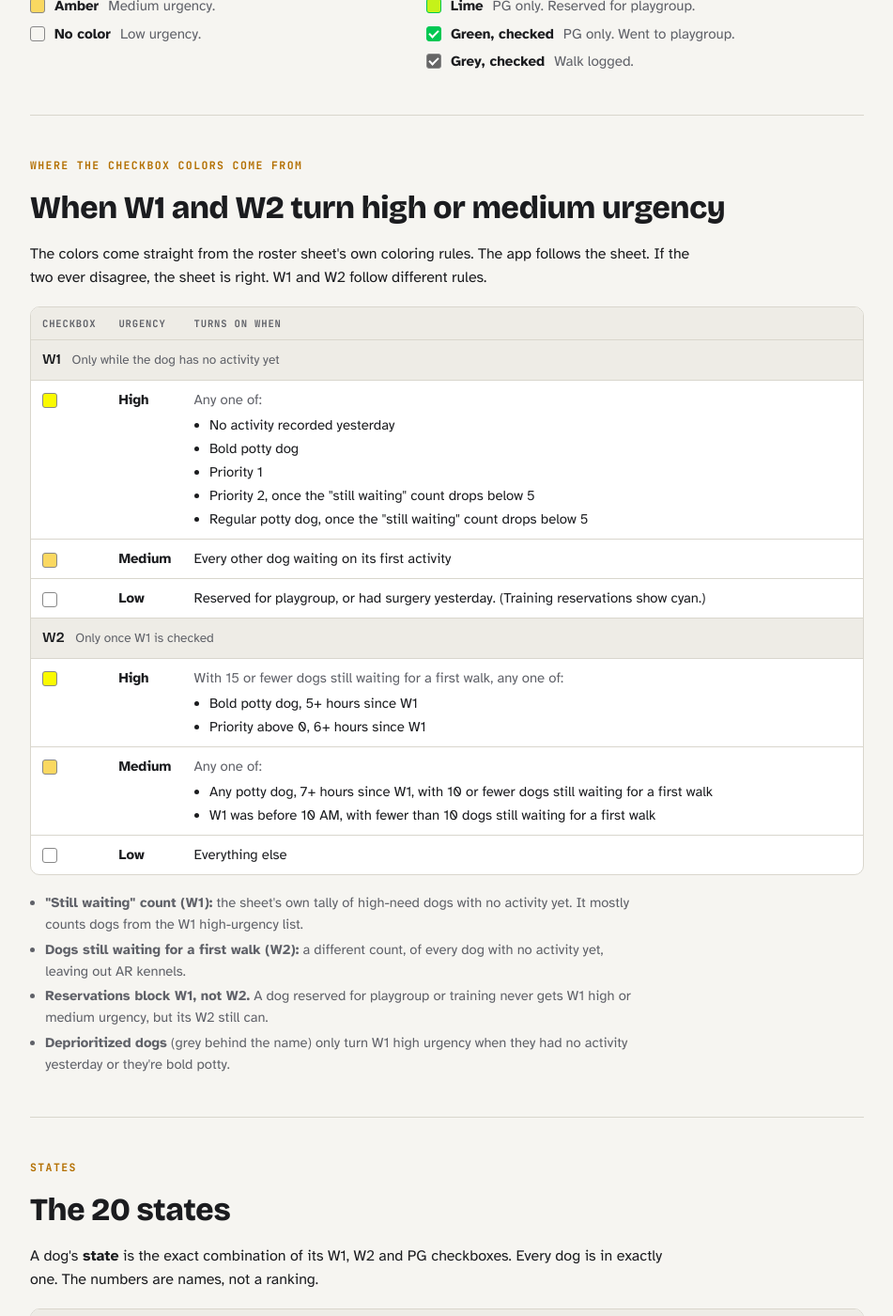
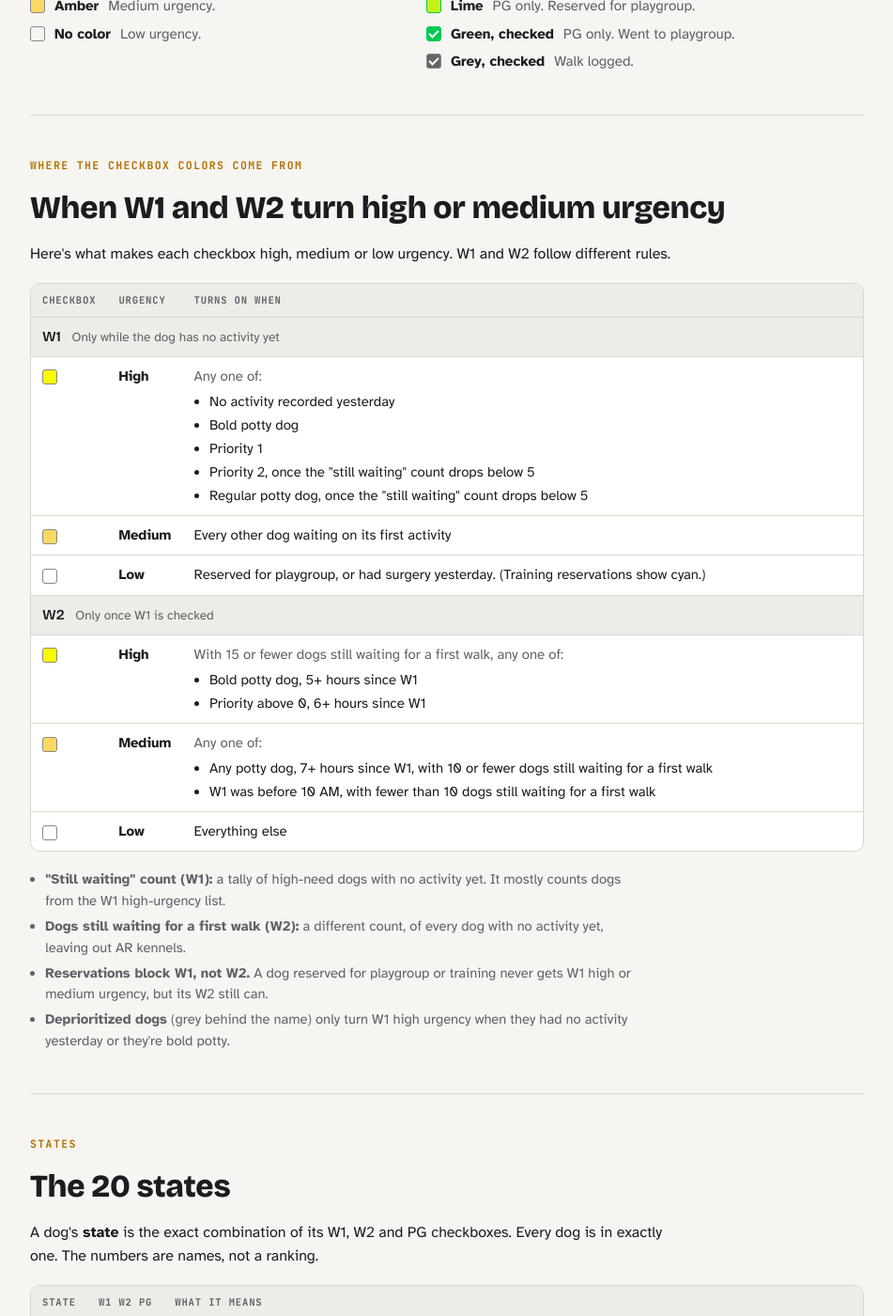
Before and after one commit to kirbsauce/dog-walker-assistant-docs, a Jekyll site: the page walk_order.html, which Jekyll copies as it is, in a window 1280 px wide and 1400 px high, scrolled down 910 px. Shown: the whole window at 94% size, without its empty margins (164-1115 px from the left). Built offline with Jekyll 4.4.1, drawn with Linux system fonts in a browser that asks for light colours; some of the changed text lies outside the part shown.

Commit message:
Stop referring to the roster sheet in the Walk Order guide
Walkers only see the app, so drop the sheet from the urgency intro,
the "still waiting" footnote and the footer, and say "roster order"
where the tie order is described.

Co-Authored-By: Claude Opus 5.5 <noreply@anthropic.com>
Claude-Session: https://claude.ai/code/session_01Gn98H5icQkvFvkCZpGcr4i

```diff
--- a/walk_order.html
+++ b/walk_order.html
@@ -359,7 +359,7 @@ img { max-width: 100%; }
 <section class="block" id="signals">
   <div class="eyebrow">Where the checkbox colors come from</div>
   <h2>When W1 and W2 turn high or medium urgency</h2>
-  <p>The colors come straight from the roster sheet's own coloring rules. The app follows the sheet. If the two ever disagree, the sheet is right. W1 and W2 follow different rules.</p>
+  <p>Here's what makes each checkbox high, medium or low urgency. W1 and W2 follow different rules.</p>
 
   <div class="stable-wrap">
   <table class="stable">
@@ -377,7 +377,7 @@ img { max-width: 100%; }
   </table>
   </div>
   <ul class="muted" style="margin:0;padding-left:1.1em;display:grid;gap:4px;font-size:.92rem;max-width:68ch">
-    <li><b>"Still waiting" count (W1):</b> the sheet's own tally of high-need dogs with no activity yet. It mostly counts dogs from the W1 high-urgency list.</li>
+    <li><b>"Still waiting" count (W1):</b> a tally of high-need dogs with no activity yet. It mostly counts dogs from the W1 high-urgency list.</li>
     <li><b>Dogs still waiting for a first walk (W2):</b> a different count, of every dog with no activity yet, leaving out AR kennels.</li>
     <li><b>Reservations block W1, not W2.</b> A dog reserved for playgroup or training never gets W1 high or medium urgency, but its W2 still can.</li>
     <li><b>Deprioritized dogs</b> (grey behind the name) only turn W1 high urgency when they had no activity yesterday or they're bold potty.</li>
@@ -639,7 +639,7 @@ img { max-width: 100%; }
         <li><div><b>Longest since last activity</b><span class="eg">The dog whose most recent walk or playgroup was earliest goes first.</span></div></li>
         <li><div><b>Quieter yesterday</b><span class="eg">— → 1 walk → playgroup → 2 walks → surgery yesterday.</span></div></li>
       </ol>
-      <p class="muted" style="font-size:.9rem">No shuffle here. Dogs that tie on every tiebreaker keep the order they have on the sheet.</p>
+      <p class="muted" style="font-size:.9rem">No shuffle here. Dogs that tie on every tiebreaker keep their roster order.</p>
     </div>
   </div>
 
@@ -692,7 +692,7 @@ img { max-width: 100%; }
   </details>
   <details>
     <summary>Why isn't the same dog first every morning?</summary>
-    <div class="ans"><p>The daily shuffle. When dogs are genuinely equal on everything (same group, color, state, potty, priority and yesterday) they'd otherwise sit in sheet order, so the same dog would lead every day. The shuffle re-deals them at midnight. Every phone sees the same deal on the same day, so two walkers comparing lists will agree.</p></div>
+    <div class="ans"><p>The daily shuffle. When dogs are genuinely equal on everything (same group, color, state, potty, priority and yesterday) they'd otherwise sit in roster order, so the same dog would lead every day. The shuffle re-deals them at midnight. Every phone sees the same deal on the same day, so two walkers comparing lists will agree.</p></div>
   </details>
   <details>
     <summary>A dog with a high-urgency W2 is sitting low. Why?</summary>
@@ -718,7 +718,7 @@ img { max-width: 100%; }
 
 
 <footer>
-  Walk Order Field Guide · Dog Walker Assistant. Checkbox colors follow the live roster sheet's coloring rules; if a checkbox here and the sheet ever disagree, the sheet wins.
+  Walk Order Field Guide · Dog Walker Assistant.
 </footer>
 </div>
 
```
